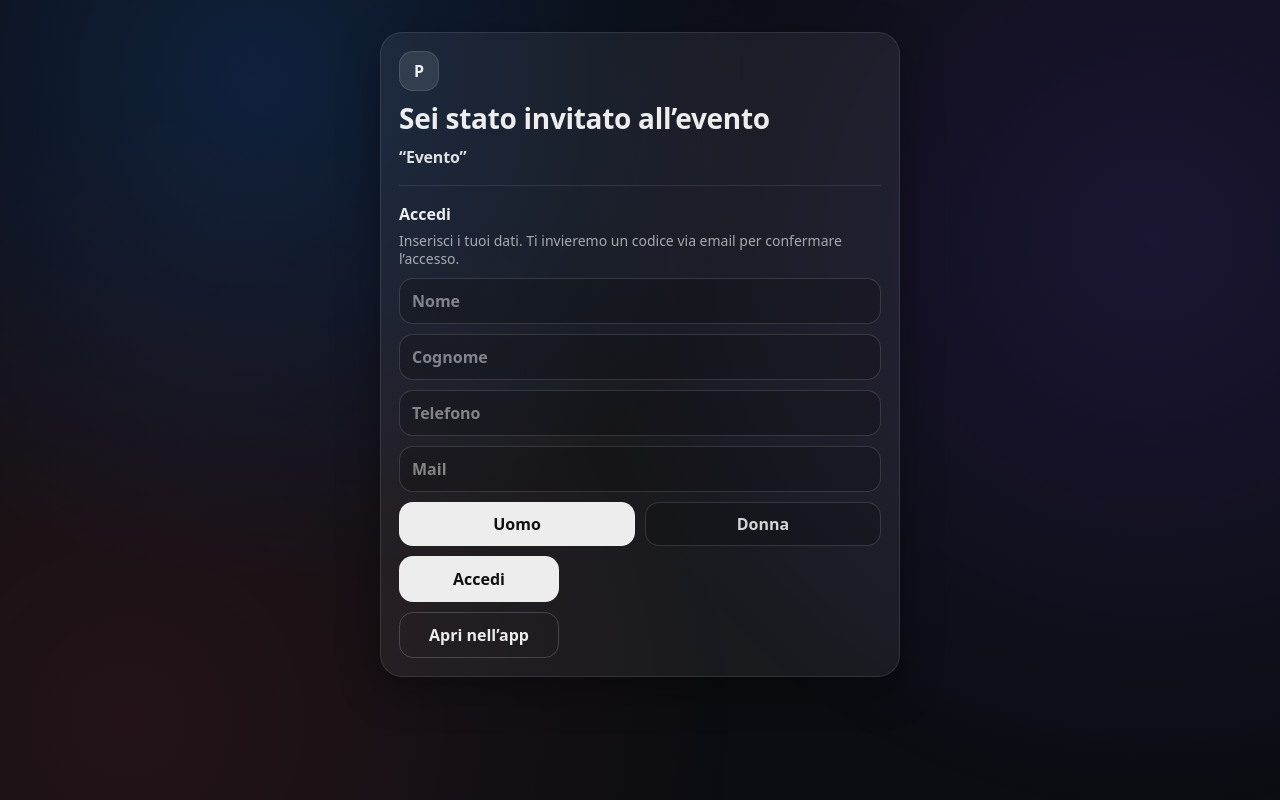
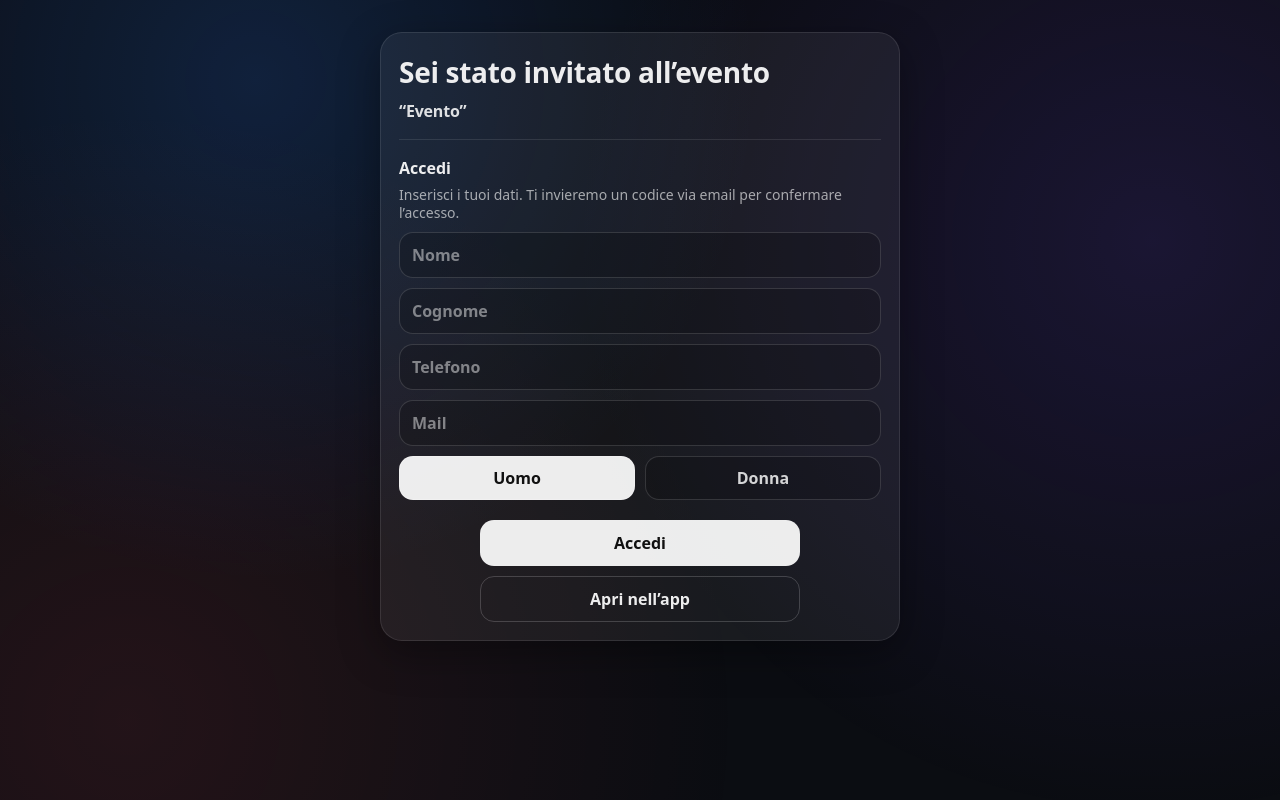
Before and after one commit to Roccubalbetta/partydispo-links, a Next.js app: page /i/1 in a window 1280 px wide. Built offline with nearby package versions, Linux system fonts and the light colour scheme; no server answers; the database is empty.

Commit message:
Invite web: remove hero P + center auth buttons

```diff
--- a/app/i/[token]/page.tsx
+++ b/app/i/[token]/page.tsx
@@ -415,7 +415,6 @@ export default function InvitePage({ params }: { params: { token: string } }) {
           ) : (
             <>
               <div style={S.hero}>
-                <div style={S.heroLogo}>P</div>
                 <h1 style={S.h1}>Sei stato invitato all’evento</h1>
                 <div style={S.heroEvent}>“{invite?.parties?.title ?? previewTitle}”</div>
               </div>
@@ -499,15 +498,19 @@ export default function InvitePage({ params }: { params: { token: string } }) {
 
                   <div style={{ height: 10 }} />
 
-                  <button style={{ ...S.primaryBtn, opacity: busy ? 0.7 : 1 }} disabled={busy} onClick={onSendCode}>
-                    {busy ? "Invio…" : "Accedi"}
-                  </button>
+                  <div style={S.btnCol}>
+                    <button
+                      style={{ ...S.primaryBtn, opacity: busy ? 0.7 : 1 }}
+                      disabled={busy}
+                      onClick={onSendCode}
+                    >
+                      {busy ? "Invio…" : "Accedi"}
+                    </button>
 
-                  <div style={{ height: 10 }} />
-
-                  <button style={S.secondaryBtn} onClick={onOpenApp}>
-                    Apri nell’app
-                  </button>
+                    <button style={S.secondaryBtn} onClick={onOpenApp}>
+                      Apri nell’app
+                    </button>
+                  </div>
                 </>
               ) : null}
 
@@ -712,6 +715,12 @@ const S: Record<string, React.CSSProperties> = {
   },
 
   row: { display: "flex", gap: 10, marginTop: 10, flexWrap: "wrap" },
+  btnCol: {
+    display: "grid",
+    justifyItems: "center",
+    gap: 10,
+    marginTop: 10,
+  },
   primaryBtn: {
     height: 46,
     borderRadius: 14,
@@ -721,8 +730,8 @@ const S: Record<string, React.CSSProperties> = {
     cursor: "pointer",
     background: "rgba(255,255,255,0.92)",
     color: "#111",
-    flex: 1,
-    minWidth: 160,
+    width: "100%",
+    maxWidth: 320,
   },
   secondaryBtn: {
     height: 46,
@@ -733,8 +742,8 @@ const S: Record<string, React.CSSProperties> = {
     cursor: "pointer",
     background: "transparent",
     color: "rgba(255,255,255,0.92)",
-    flex: 1,
-    minWidth: 160,
+    width: "100%",
+    maxWidth: 320,
   },
   linkBtn: {
     width: "100%",
```
